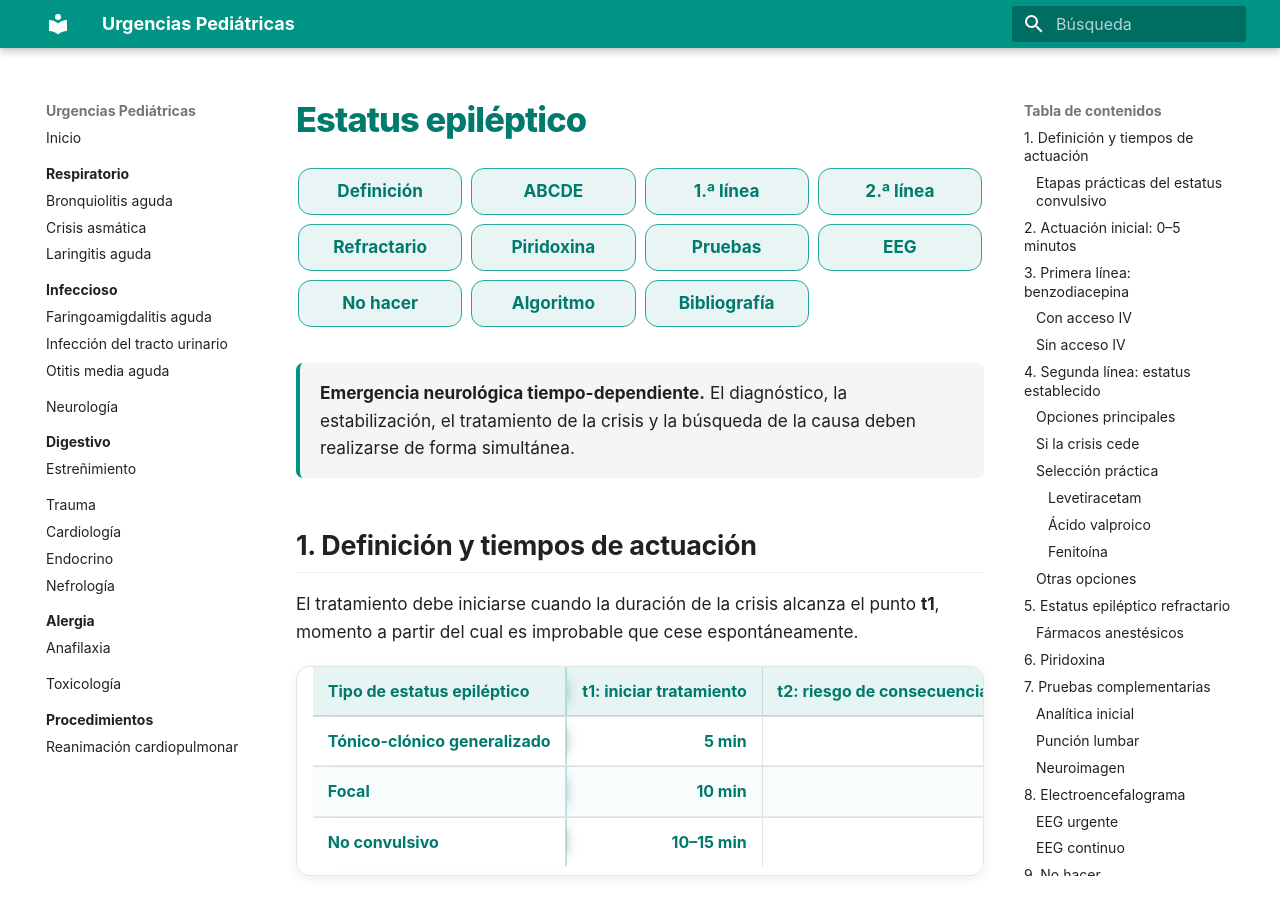
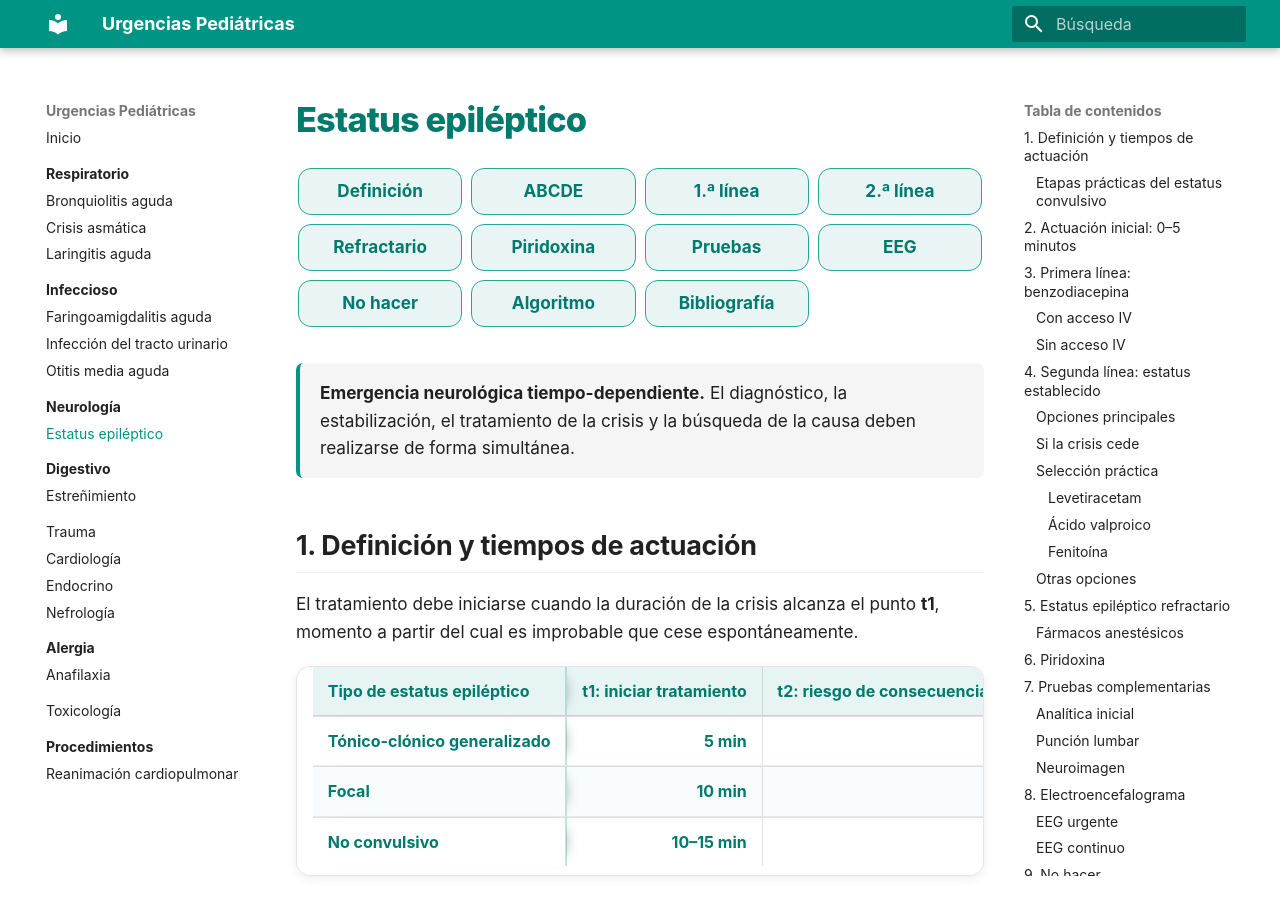
Before and after one commit to gonzaloares/urgencias-pediatricas, an MkDocs documentation site: the page built from docs/neurologia/estatus-epileptico.md, in a window 1280 px wide and 900 px high. Built offline with MkDocs 1.6.1 and Material for MkDocs 9.7.7, drawn with Linux system fonts in a browser that asks for light colours.

Commit message:
Añade estatus epiléptico a la navegación

```diff
--- a/mkdocs.yml
+++ b/mkdocs.yml
@@ -25,7 +25,9 @@ nav:
       - Faringoamigdalitis aguda: infeccioso/faringoamigdalitis-aguda.md
       - Infección del tracto urinario: infeccioso/infeccion-tracto-urinario.md
       - Otitis media aguda: infeccioso/otitis-media-aguda.md
-  - Neurología: neurologia/index.md
+  - Neurología:
+      - neurologia/index.md
+      - Estatus epiléptico: neurologia/estatus-epileptico.md
   - Digestivo:
       - digestivo/index.md
       - Estreñimiento: digestivo/estrenimiento.md
```
